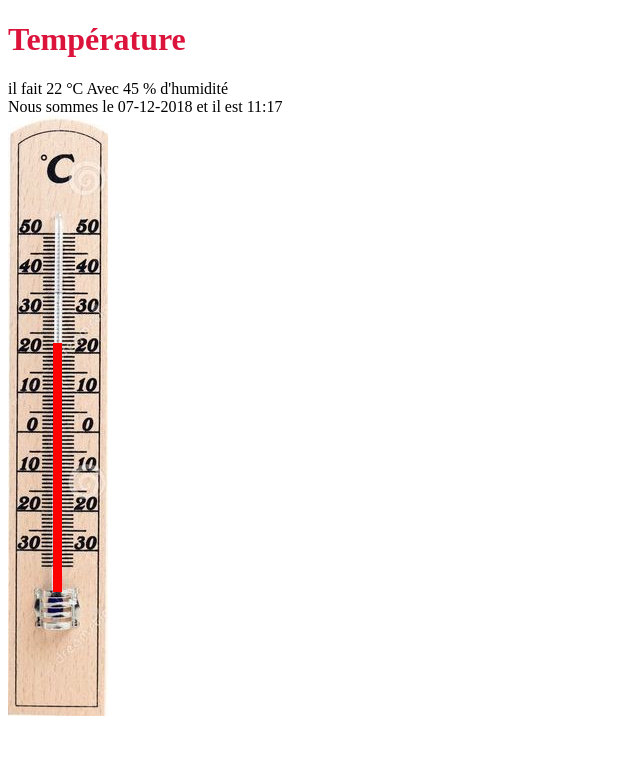
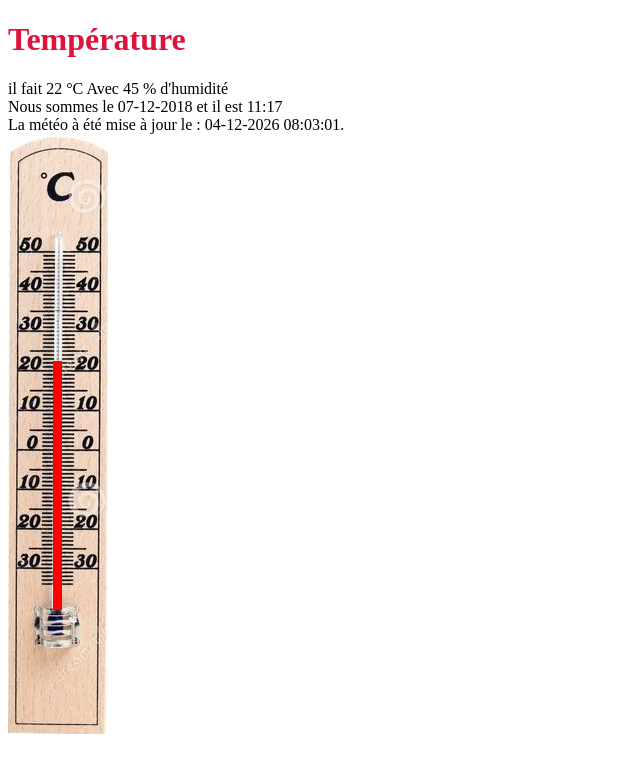
Before and after one commit to Myakasan/tht11, a PHP site: page / in a window 1280 px wide. Shown: the top 773 px of the page, without its empty margins (0-640 px from the left). Run offline with PHP 8.4, Linux system fonts and the light colour scheme.

Commit message:
Ajout de filectime

```diff
--- a/index.php
+++ b/index.php
@@ -23,6 +23,10 @@
       $bargraph_height = 161 + $obj->temperature * 4;
       $bargraph_top = 315 - $obj->temperature * 4;
 
+      $filename = 'data.txt';
+       {
+      echo "La météo à été mise à jour le : " . date("d-m-Y H:i:s.", filectime($filename));
+      }
      ?>
 
      <div id="thermometer">
```
